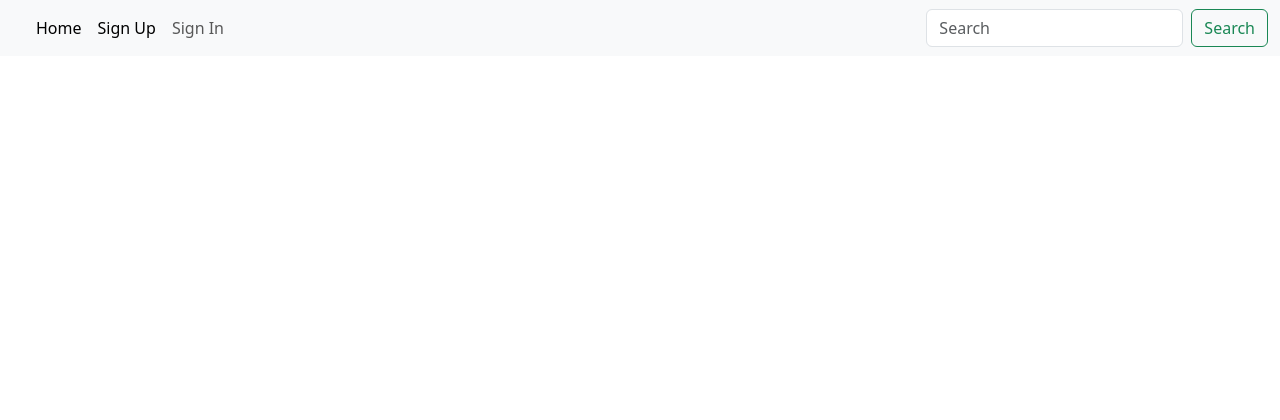
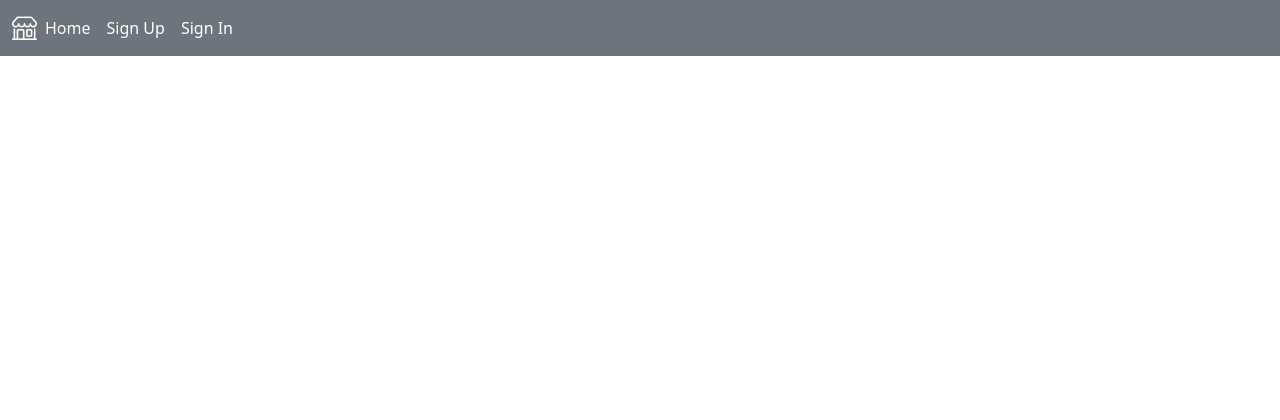
Before and after one commit to Likhith207/final-project, a Django app: template authentication/templates/buyer_profile.html in a window 1280 px wide. Shown: the top 420 px of the page. Run offline with Django 5.2, Linux system fonts and the light colour scheme; the template is opened without the code that fills it, so the values that code supplies are empty; some libraries are stand-ins or nearby versions.

Commit message:
profile updated

```diff
--- a/mainapp/templates/base.html
+++ b/mainapp/templates/base.html
@@ -12,6 +12,8 @@
     <!-- bootstrap css cdn -->
     <link href="https://cdn.jsdelivr.net/npm/bootstrap@5.3.6/dist/css/bootstrap.min.css" rel="stylesheet"
     integrity="sha384-4Q6Gf2aSP4eDXB8Miphtr37CMZZQ5oXLH2yaXMJ2w8e2ZtHTl7GptT4jmndRuHDT" crossorigin="anonymous">
+
+    <link rel="stylesheet" href="https://cdn.jsdelivr.net/npm/bootstrap-icons@1.13.1/font/bootstrap-icons.min.css">
 
     <!-- custom css -->
      <link rel="stylesheet" href="{% static 'css/style.css' %}">
--- a/mainapp/templates/includes/components/productCard.html
+++ b/mainapp/templates/includes/components/productCard.html
@@ -44,7 +44,7 @@
         {% endif %}
         </div>
         {% else %}
-        <a href="" class="btn inactive">
+        <a href="" class="btn inactive text-danger">
             Out of Stock
         </a>
 
--- a/mainapp/templates/includes/header.html
+++ b/mainapp/templates/includes/header.html
@@ -1,58 +1,67 @@
 {% load static %}
 
-<nav class="navbar navbar-expand-lg bg-body-tertiary">
+<nav class="navbar navbar-expand-lg bg-secondary">
   <div class="container-fluid">
-    <a class="navbar-brand " href="#"> <i class="bi bi-shop"></i> </a>
-    <button class="navbar-toggler" type="button" data-bs-toggle="collapse" data-bs-target="#navbarSupportedContent" aria-controls="navbarSupportedContent" aria-expanded="false" aria-label="Toggle navigation">
+    <i class="bi bi-shop"></i>
+    <button class="navbar-toggler text-dark" type="button" data-bs-toggle="collapse" data-bs-target="#navbarSupportedContent" aria-controls="navbarSupportedContent" aria-expanded="false" aria-label="Toggle navigation">
       <span class="navbar-toggler-icon"></span>
     </button>
     <div class="collapse navbar-collapse" id="navbarSupportedContent">
       <ul class="navbar-nav me-auto mb-2 mb-lg-0">
         <li class="nav-item">
-          <a class="nav-link active" aria-current="page" href="{% url 'homepage' %}">Home</a>
+          <a class="nav-link active text-white" aria-current="page" href="{% url 'homepage' %}">Home</a>
         </li>
 
 
         {% if user.is_authenticated %}
         <form action="{% url 'logout' %}" method="post" class="nav-item">
           {% csrf_token %}
-          <button type="submit" class="nav-link">Logout</button>
+          <button type="submit" class="nav-link text-white">Logout</button>
         </form>
         {% if user.is_staff %}
         <li class="nav-item">
-          <a class="nav-link" href="{% url 'add_product' %}">Add product</a>
+          <a class="nav-link text-white" href="{% url 'add_product' %}">Add product</a>
         </li>
         {% else %}
         <li class="nav-item dropdown">
           <a class="nav-link dropdown-toggle" href="#" role="button" data-bs-toggle="dropdown" aria-expanded="false">
+            {% if user.user_profile %}
             {{user.user_profile.full_name}}
+            {% else %}
+            {{user.username.capitalize}}
+            {% endif %}
           </a>
-          <ul class="dropdown-menu">
-            <li><a class="dropdown-item" href="{% url 'profile' user.user_profile.pk %}">Profile</a></li>
-            <li><a class="dropdown-item" href="{% url 'order_history_2' %}">Past Orders</a></li>
+          <ul class="dropdown-menu text-dark">
+            {% if user.user_profile %}
+            <li><a class="dropdown-item " href="{% url 'profile' user.user_profile.pk %}">Profile</a></li>
+            {% else %}
+            <li><a class="dropdown-item " href="{% url 'create_profile' %}">Create Profile</a></li>
+            {% endif %}
+
+            <li><a class="dropdown-item " href="{% url 'order_history_2' %}">Past Orders</a></li>
 
           </ul>
         </li>
         {% endif %}
         {% else %}
         <li class="nav-item">
-          <a class="nav-link active" aria-current="page" href="{% url 'signup' %}">Sign Up</a>
+          <a class="nav-link active text-white" aria-current="page" href="{% url 'signup' %}">Sign Up</a>
         </li>
         <li class="nav-item">
-          <a class="nav-link" href="{% url 'signin' %}">Sign In</a>
+          <a class="nav-link text-white" href="{% url 'signin' %}">Sign In</a>
         </li>
         {% endif %}
 
         {% if user.user_profile.user_role == 'seller' %}
         <li class="nav-item">
-          <a class="nav-link" href="{% url 'add_product' %}">Add Product</a>
+          <a class="nav-link text-white" href="{% url 'add_product' %}">Add Product</a>
         </li>
         {% endif %}
       </ul>
-      <form class="d-flex" role="search">
+      <!-- <form class="d-flex" role="search">
         <input class="form-control me-2" type="search" placeholder="Search" aria-label="Search"/>
-        <button class="btn btn-outline-success" type="submit">Search</button>
-      </form>
+        <button class="btn btn-outline-success" type="submit" name="">Search</button>
+      </form> -->
     </div>
   </div>
 </nav>
--- a/mainapp/templates/product_detail.html
+++ b/mainapp/templates/product_detail.html
@@ -55,7 +55,7 @@
                     {% endif %}
                 </div>
                 {% else %}
-                <a class="btn inactive">
+                <a class="btn inactive text-danger">
                     Out of Stock
                 </a>
 
--- a/static/css/style.css
+++ b/static/css/style.css
@@ -1,11 +1,11 @@
-*{
-    padding:0;
+* {
+    padding: 0;
     margin: 0;
     box-sizing: border-box;
 
 }
 
-body{
+body {
 
     /* background-color: rgb(248, 231, 239); */
 
@@ -14,10 +14,17 @@ body{
         height: 40px;
         z-index: 10;
         background-color: rgb(231, 192, 224);
+        i{
+            font-size:25px;
+            color:white;
+        }
 
-        nav{
+
+        nav {
             background-color: aqua;
+
         }
+
 
 
     }
@@ -27,12 +34,14 @@ body{
         /* background-color:rgb(245, 206, 247); */
         margin-bottom: 20px;
 
-        .carousel{
+        .carousel {
             width: auto;
             height: 300px;
             background-color: rgb(211, 229, 229);
+
             .carousel-inner {
                 height: 300px;
+
                 img {
                     height: 300px;
                     object-fit: fill;
@@ -40,26 +49,27 @@ body{
             }
         }
 
-        .product-container{
+        .product-container {
             max-width: 1000px;
             margin: 50px;
             margin-top: 70px;
             /* margin-left: 20px; */
-            z-index:0;
+            z-index: 0;
             /* background-color: rgb(226, 161, 237); */
-            display: grid ; gap: 30px;
-            grid-template-columns: auto auto auto auto auto ;
+            display: grid;
+            gap: 30px;
+            grid-template-columns: auto auto auto auto auto;
 
             /* padding: 5px; */
 
-            .card{
+            .card {
                 height: 300px;
                 width: 250px;
                 margin: 0 0 10px 0;
                 box-shadow: 1px 1px 1px 1px rgb(17, 171, 243);
 
 
-                  .card-img{
+                .card-img {
                     height: auto;
                     width: 100%;
                     overflow: hidden;
@@ -68,9 +78,10 @@ body{
 
 
                 }
-                .card-title{
-                    h5{
-                        a{
+
+                .card-title {
+                    h5 {
+                        a {
                             text-decoration: none;
                         }
                     }
@@ -83,7 +94,9 @@ body{
 
         }
 
-        .signin-container,.signup-container, .add_product{
+        .signin-container,
+        .signup-container,
+        .add_product {
             max-width: 500px;
             margin: 150px auto;
             padding: 30px;
@@ -95,8 +108,8 @@ body{
             transition: all 2s;
 
 
-            button{
-                padding: 0 auto ;
+            button {
+                padding: 0 auto;
             }
 
             .signin-container:hover {
@@ -113,7 +126,8 @@ body{
 
 
     }
-    footer{
+
+    footer {
         background-color: rgb(198, 184, 232);
     }
 
```
Also changed, not shown: db.sqlite3. Lines whose indentation alone changed are shown as unchanged.
